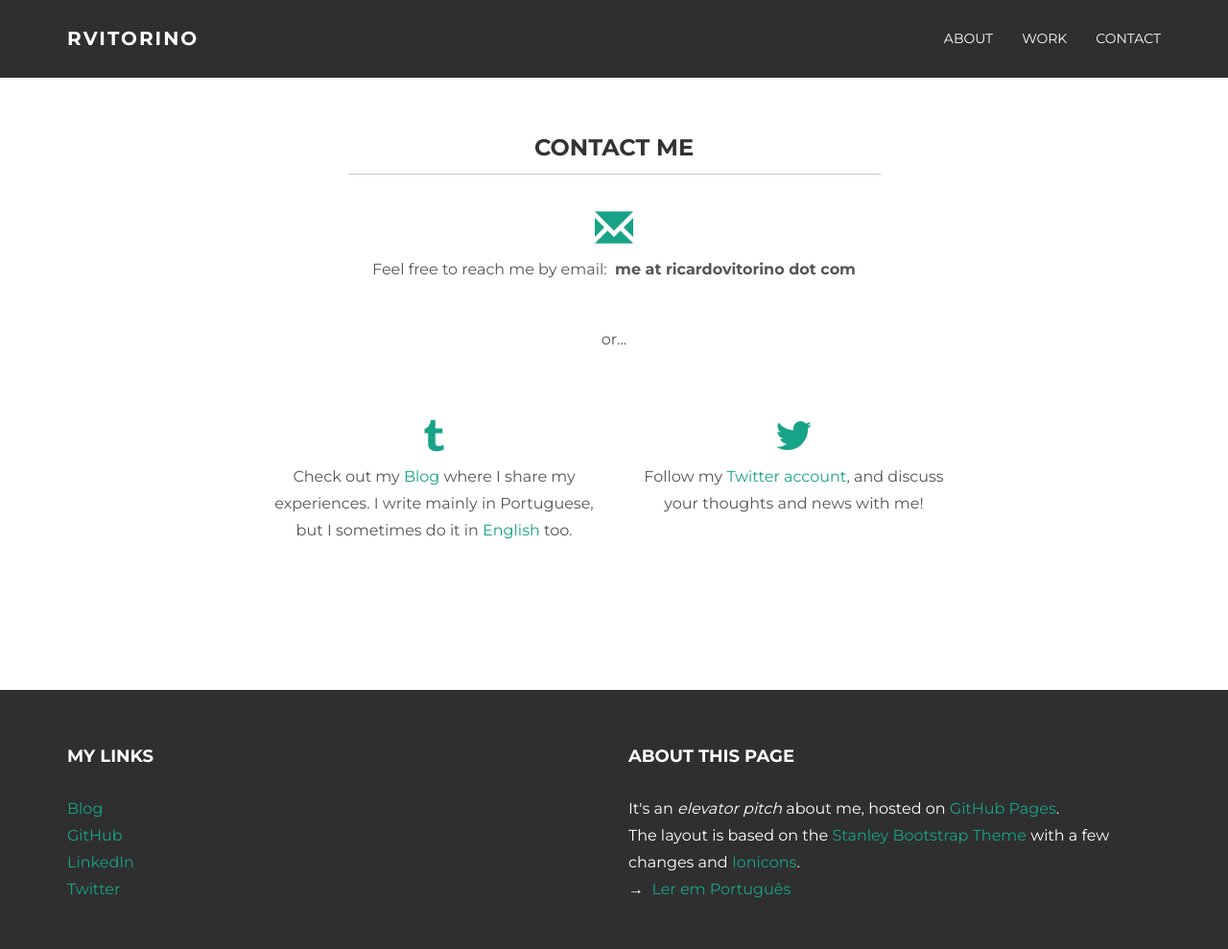
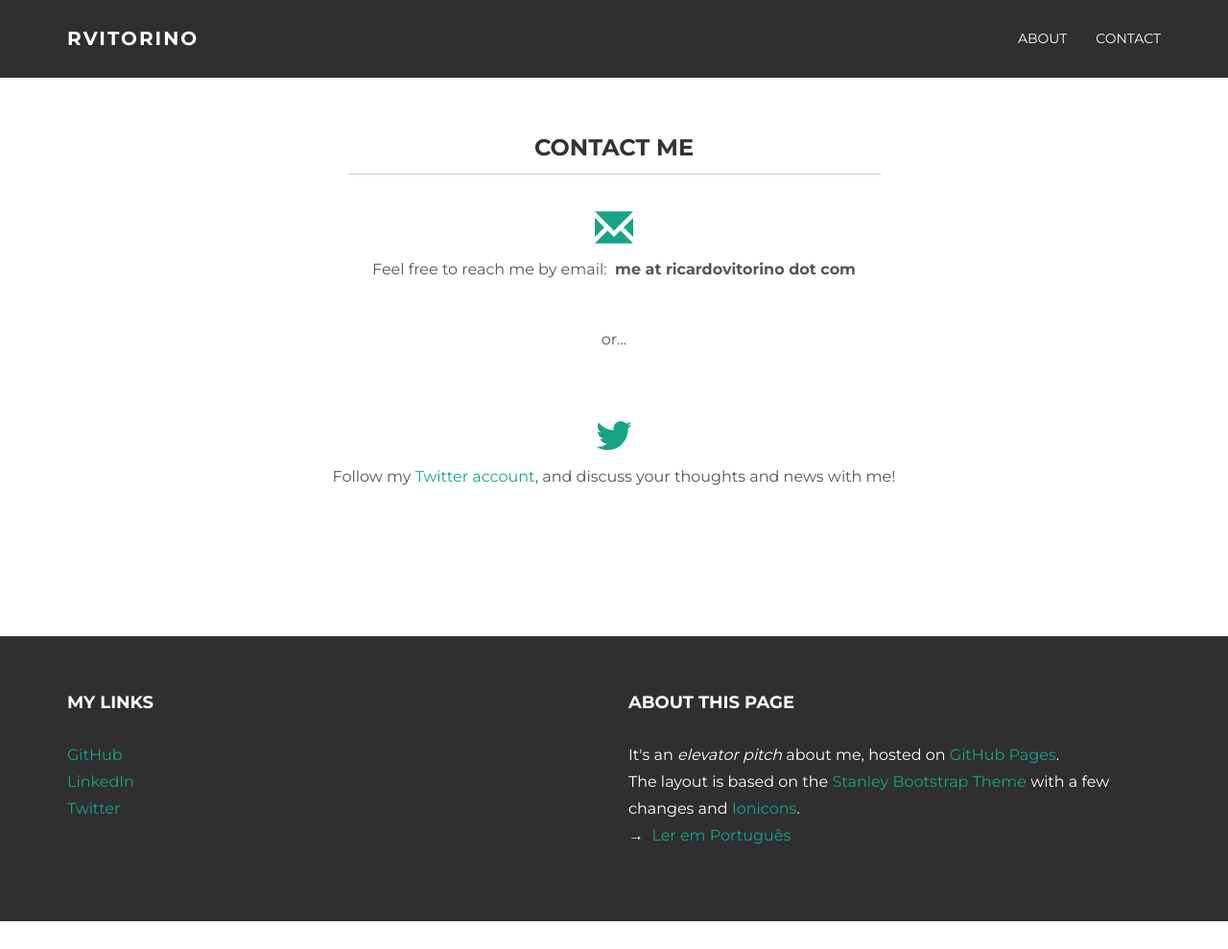
Before and after one commit to rjfv/rjfv.github.com, a plain HTML site: page contact.html in a window 1280 px wide. Shown: the whole page at 96% size. After the commit the page ends 960 px from the top, so only its background shows below. Drawn offline with nearby package versions, Linux system fonts and the light colour scheme; files whose address does not match are found by name.

Commit message:
Hides outdated work page
WIP: working on updating the page about work, quickest option was to hide it from the links (not the best, I know)

```diff
--- a/contact.html
+++ b/contact.html
@@ -48,8 +48,8 @@
             <ul class="nav navbar-nav navbar-right">
               <li><a class="en" href="index.html">About</a></li>
               <li><a class="pt" href="index.html#pt">Sobre</a></li>
-              <li><a class="en" href="work.html">Work</a></li>
-              <li><a class="pt" href="work.html#pt">Trabalho</a></li>
+              <!-- <li><a class="en" href="work.html">Work</a></li>
+              <li><a class="pt" href="work.html#pt">Trabalho</a></li> -->
               <li><a class="en" href="contact.html">Contact</a></li>
               <li><a class="pt" href="contact.html#pt">Contactos</a></li>
             </ul>
@@ -81,14 +81,7 @@
 		</div>
     	<div class="row mw">
 			<div class="col-lg-8 col-lg-offset-2 centered">
-                <div class="col-lg-6">
-                	<span class="glyphicon ion-social-tumblr" style="padding-bottom: 10px; font-size=50px;"></span>
-                	<p>
-                        <span class="en">Check out my <a href="http://blog.ricardovitorino.com">Blog</a> where I share my experiences. I write mainly in Portuguese, but I sometimes do it in <a href="http://blog.ricardovitorino.com/tagged/english">English</a> too.</span>
-                        <span class="pt">Veja o meu <a href="http://blog.ricardovitorino.com">Blog</a> onde partilho experiências. Escrevo quase sempre em Português, por vezes também o faço em <a href="http://blog.ricardovitorino.com/tagged/english">Inglês</a>.</span>
-                    </p>
-                </div>
-                <div class="col-lg-6">
+                <div class="col-lg-12">
                     <span class="glyphicon ion-social-twitter" style="padding-bottom: 10px; font-size=50px;"></span>
                     <p>
                         <span class="en">Follow my <a href="http://www.twitter.com/rjvitorino">Twitter account</a>, and discuss your thoughts and news with me!</span>
@@ -111,7 +104,6 @@
                         <span class="pt">Os meus Links</span>
                     </h4>
 					<p>
-						<a href="http://blog.ricardovitorino.com">Blog</a><br/>
 						<a href="https://github.com/rjfv">GitHub</a><br/>
 						<a href="http://www.linkedin.com/pub/ricardo-vitorino/37/b62/59a">LinkedIn</a><br/>
                         <a href="http://www.twitter.com/rjvitorino">Twitter</a><br/>
```
Also changed, not shown: index.html (+3 -4 lines).
